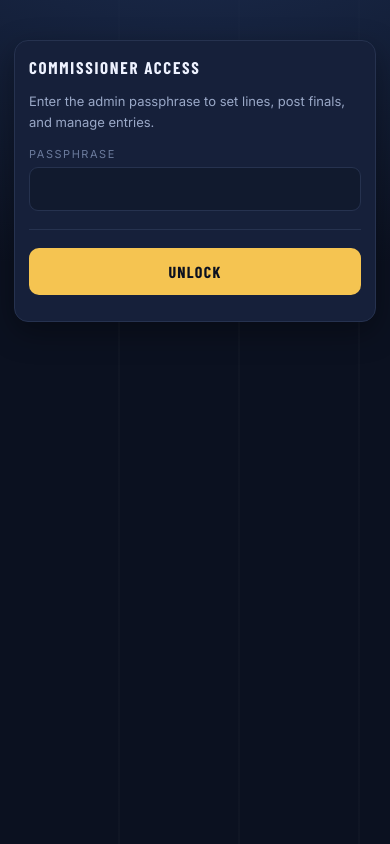
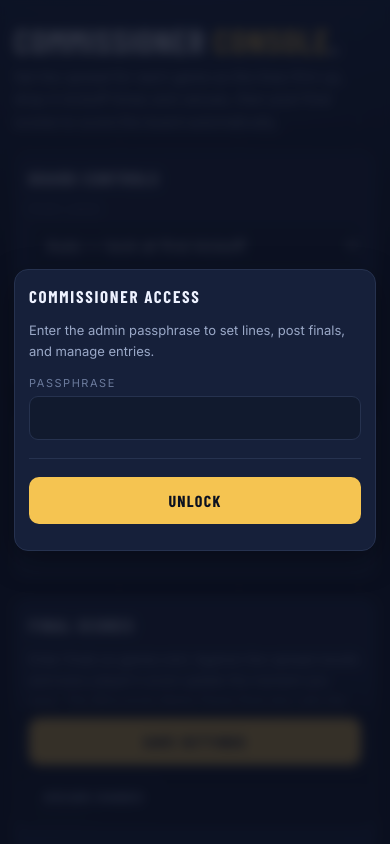
Before and after one commit to brianchernauskas/draft-order-pickem, a plain HTML site: page admin.html in a window 390 px wide. Shown: the top 844 px of the page. Drawn offline with nearby package versions, Linux system fonts and the light colour scheme.

Commit message:
Admin gate: overlay the passphrase prompt instead of hiding all content
A bare password field with nothing else on the page is exactly the
shape Safe Browsing's phishing classifier flags, and that's what took
down brianchernauskas.github.io after Ledger's lock screen tripped it.
The commissioner console had the same pattern (main hidden entirely
behind the gate), so it's now blurred/inert behind the overlay instead
of hidden, keeping real page content visible to crawlers.

Co-Authored-By: Claude Sonnet 5 <noreply@anthropic.com>

```diff
--- a/admin.html
+++ b/admin.html
@@ -28,7 +28,7 @@
   </div>
 </div>
 
-<main class="wrap" id="app" hidden>
+<main class="wrap veiled" id="app" inert>
   <section class="hero">
     <h1>Commissioner <em>console</em>.</h1>
     <p>Set the spread for each game as the lines firm up, drop in kickoff times and venues,
--- a/assets/css/style.css
+++ b/assets/css/style.css
@@ -436,7 +436,14 @@ td.ts { color: var(--ink-faint); font-size: 12px; white-space: nowrap; }
 .covered.push { color: var(--push); }
 .covered.pending { color: var(--ink-faint); }
 
-.gate { max-width: 400px; margin: 90px auto; }
+.gate {
+  position: fixed; inset: 0; z-index: 50;
+  display: flex; align-items: center; justify-content: center; padding: 24px;
+  background: rgba(11, 17, 32, .82); backdrop-filter: blur(3px);
+}
+.gate[hidden] { display: none; }
+.gate .panel { max-width: 400px; width: 100%; margin: 0; }
+.veiled { filter: blur(5px); }
 .toolbar { display: flex; gap: 10px; flex-wrap: wrap; align-items: center; margin-bottom: 18px; }
 .toolbar .spacer { flex: 1; }
 .savebar {
@@ -559,7 +566,6 @@ td.ts { color: var(--ink-faint); font-size: 12px; white-space: nowrap; }
   .admin-game { grid-template-columns: 1fr; gap: 10px; padding: 14px 0; }
   .favrow input { width: 88px; }
   .savebar { padding: 12px 14px; }
-  .gate { margin: 40px auto; }
 }
 
 /* Very narrow (iPhone SE / mini) */
--- a/assets/js/admin.js
+++ b/assets/js/admin.js
@@ -35,7 +35,8 @@ if (sessionStorage.getItem(SESSION_KEY) === '1') start();
 
 async function start() {
   $('gate').hidden = true;
-  $('app').hidden = false;
+  $('app').inert = false;
+  $('app').classList.remove('veiled');
   await initStore();
   renderHeader('admin');
 
```
